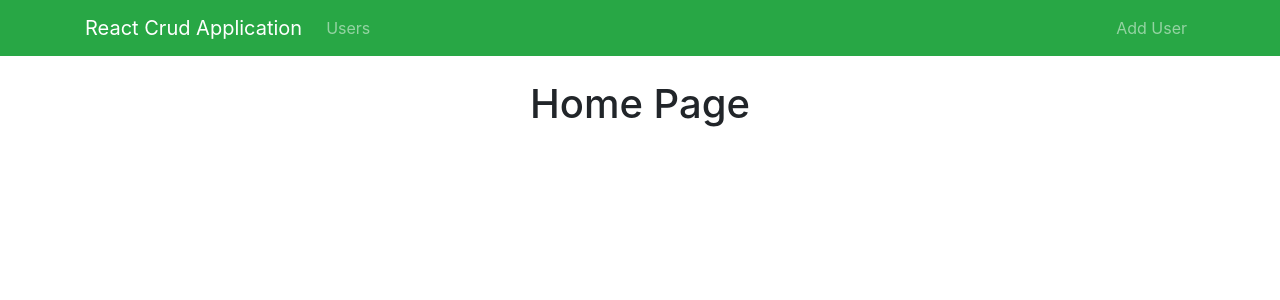
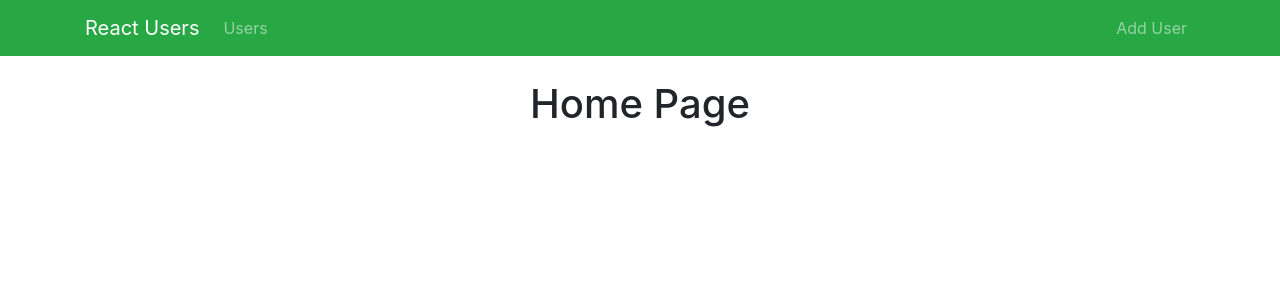
Before and after one commit to cuma561/CrudApplicationInReactJs, a React (Create React App) app: page / in a window 1280 px wide. Shown: the top 300 px of the page. Built offline with nearby package versions, Linux system fonts and the light colour scheme.

Commit message:
Update Navbar.js

```diff
--- a/src/components/layout/Navbar.js
+++ b/src/components/layout/Navbar.js
@@ -5,7 +5,7 @@ const Navbar = () => {
     <nav className="navbar navbar-expand-lg navbar-dark bg-success">
       <div className="container">
         <Link className="navbar-brand" to="/">
-          React Crud Application
+          React Users
         </Link>
         <button
           className="navbar-toggler"
```
